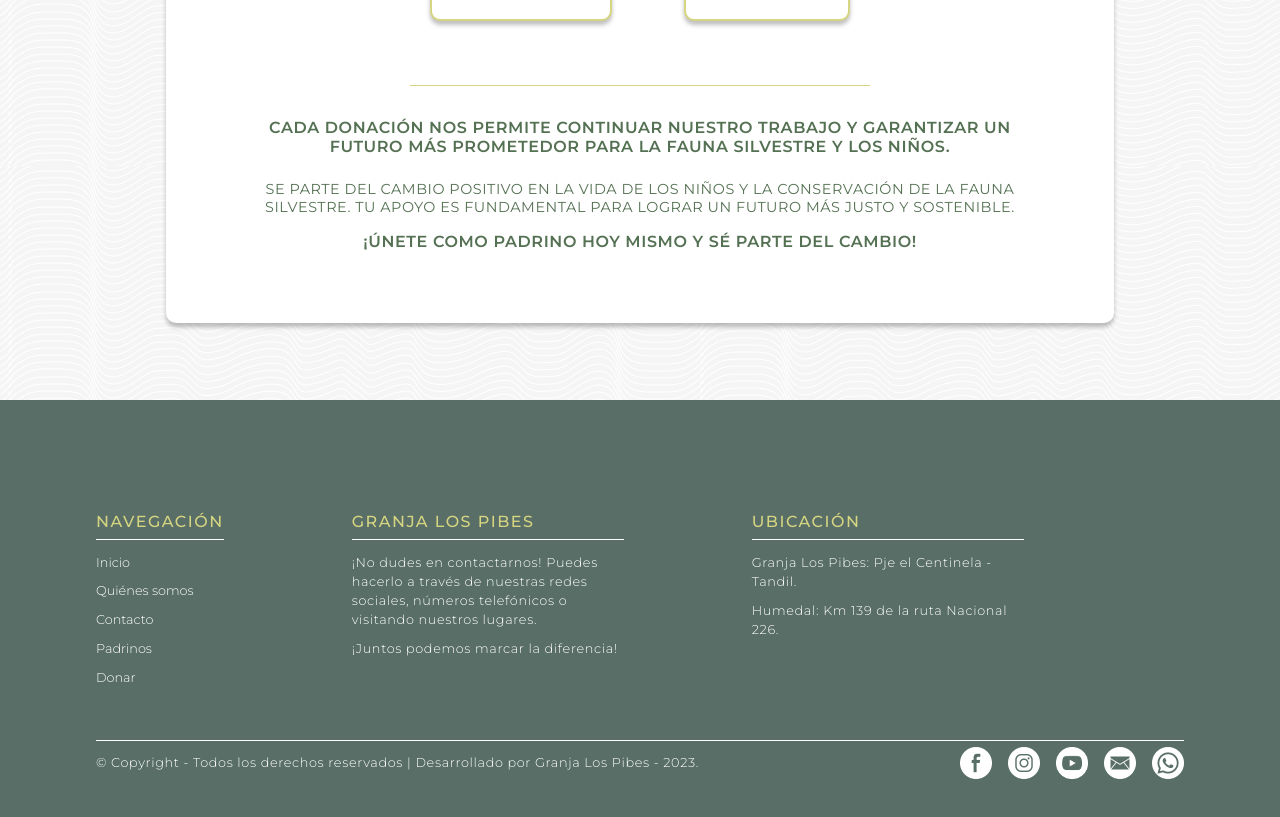
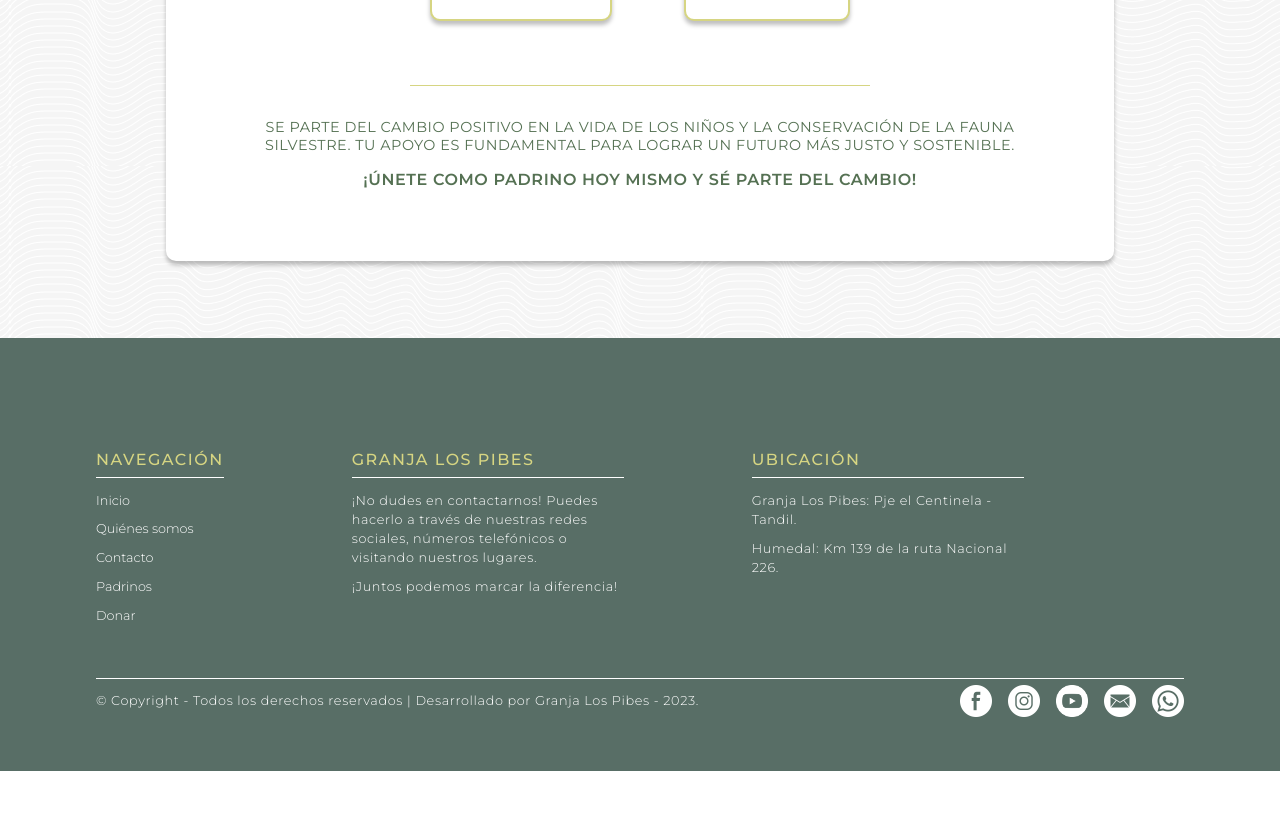
Before and after one commit to Mateocorsi33/webgranjalospibes, a React (Create React App) app: page /donar in a window 1280 px wide. Shown: the part 930-1747 px from the top of the page. After the commit the page ends 1701 px from the top, so only its background shows below. Built offline with nearby package versions, Linux system fonts and the light colour scheme.

Commit message:
arreglos

```diff
--- a/src/Components/Donar/index.jsx
+++ b/src/Components/Donar/index.jsx
@@ -217,7 +217,6 @@ function Donar() {
               <Letrachica>Montos expresados en Pesos Argentinos (ARS $)</Letrachica>
             </DivCuanto>
             <Opciones/>
-            <Parrafo1>CADA DONACIÓN NOS PERMITE CONTINUAR NUESTRO TRABAJO Y GARANTIZAR UN FUTURO MÁS PROMETEDOR PARA LA FAUNA SILVESTRE Y LOS NIÑOS.</Parrafo1>
             <Parrafo>SE PARTE DEL CAMBIO POSITIVO EN LA VIDA DE LOS NIÑOS Y LA CONSERVACIÓN DE LA FAUNA SILVESTRE. TU APOYO ES FUNDAMENTAL PARA LOGRAR UN FUTURO MÁS JUSTO Y SOSTENIBLE.</Parrafo>
             <Parrafo1>¡ÚNETE COMO PADRINO HOY MISMO Y SÉ PARTE DEL CAMBIO!</Parrafo1>
         </TamañoCuerpo>
```
